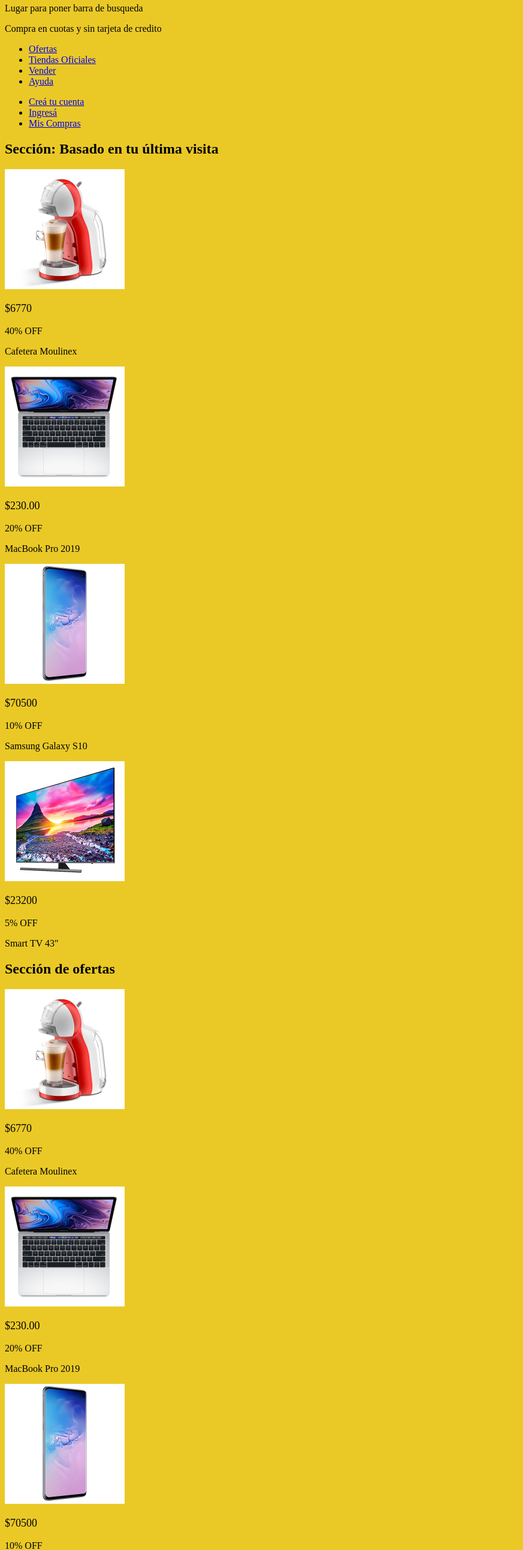
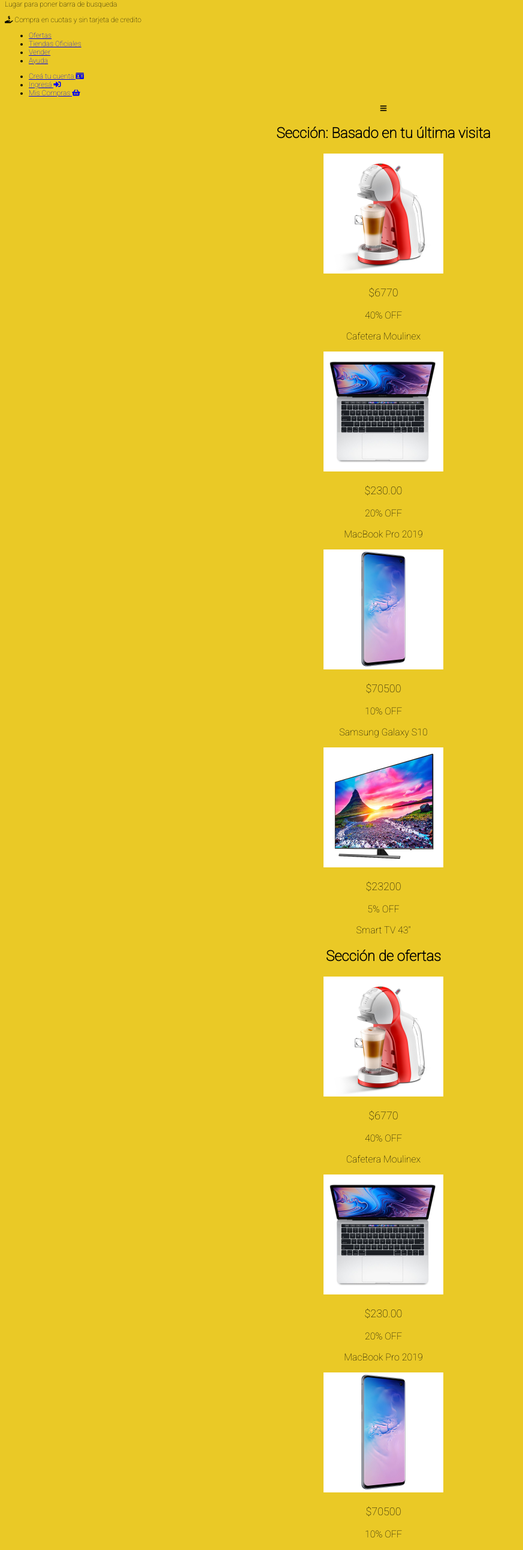
Before and after one commit to mmschiavon/mercadoliebre, a website: page views/home.html in a window 1280 px wide. Shown: the part 123-2707 px from the top of the page at 60% size, without its empty margins (0-873 px from the left). Drawn offline with Linux system fonts and the light colour scheme; files that its build step writes are made by us from their sources; files whose address does not match are found by name.

Commit message:
Push Agregando Estilos

```diff
--- a/public/css/style.css
+++ b/public/css/style.css
@@ -1,23 +1,32 @@
 * {
 background-color: #EAC926;
-};
-cuerpo-de-texto {
-    font-size: 12px;
+font-size: 12px;
+font-family: 'Roboto', sans-serif;
+}
 
-}
 .titulares {
     font-size: 24px;
-
 }
 .precios {
     font-size: 18px;
 
 }
-descuentos {
+.descuentos {
     font-size: 16px;
 
 }
-descripciones {
+.descripciones {
     font-size: 16px;
 
 }
+div {
+    text-align: center;
+}
+section {
+    text-align: center;
+}
+footer i {
+    font-size: 2em;
+    margin-bottom: 10px;
+    color: #03264C;
+}
--- a/views/home.html
+++ b/views/home.html
@@ -6,6 +6,7 @@
     <meta name="viewport" content="width=device-width, initial-scale=1.0" />
 
     <link rel="stylesheet" href="/static/css/style.css">
+    <link href="https://cdnjs.cloudflare.com/ajax/libs/font-awesome/5.15.3/css/all.min.css" rel="stylesheet" />
 
     <link rel="preconnect" href="https://fonts.googleapis.com">
     <link rel="preconnect" href="https://fonts.gstatic.com" crossorigin>
@@ -16,8 +17,8 @@
   <body>
     <header>
       <img height="100px" src="/static/images/logo-mercado-liebre.svg" alt="logo"/>
-      <p>Lugar para poner barra de busqueda</p>
-      <p> Compra en cuotas y sin tarjeta de credito</p>
+      <p> Lugar para poner barra de busqueda</p>
+      <p> <i class="fas fa-hand-holding-usd"></i> Compra en cuotas y sin tarjeta de credito</p>
       <nav>
         <ul>
           <li><a href="#">Ofertas</a></li>
@@ -27,56 +28,57 @@
         </ul>
 
         <ul>
-          <li><a href="#">Creá tu cuenta</a></li>
-          <li><a href="#">Ingresá</a></li>
-          <li><a href="#">Mis Compras</a></li>
+          <li><a href="#">Creá tu cuenta <i class="fas fa-id-card" ></i> </a></li>
+          <li><a href="#">Ingresá <i class="fas fa-sign-in-alt"></i> </a></li>
+          <li><a href="#">Mis Compras <i class="fas fa-shopping-basket"></i> </a></li>
         </ul>
       </nav>
+      <div class="burger-menu"> <i class="fas fa-bars"></i></div>
     </header>
 <main>
-        <section>
+        <section >
             <h2 class='titulares'>Sección: Basado en tu última visita</h2>
             <img height="200px" src="/static/images/img-cafetera-moulinex.jpg" alt="cafetera">
             <p class='precios'>$6770</p>
-            <p>40% OFF</p>
-            <p>Cafetera Moulinex</p>
+            <p class='descuentos'>40% OFF</p>
+            <p class='descripciones'>Cafetera Moulinex</p>
 
             <img height="200px" src="/static/images/img-macbook-pro-2019.jpg" alt="macbook-pro">
             <p class='precios'>$230.00</p>
-            <p>20% OFF</p>
-            <p>MacBook Pro 2019</p>
+            <p class='descuentos'>20% OFF</p>
+            <p class='descripciones'>MacBook Pro 2019</p>
 
             <img height="200px" src="/static/images/img-samsung-galaxy-s10.jpg" alt="celular">
             <p class='precios'>$70500</p>
-            <p>10% OFF</p>
-            <p>Samsung Galaxy S10</p>
+            <p class='descuentos'>10% OFF</p>
+            <p class='descripciones'>Samsung Galaxy S10</p>
 
             <img height="200px" src="/static/images/img-tv-samsung-smart.jpg" alt="tv">
             <p class='precios'>$23200</p>
-            <p>5% OFF</p>
-            <p>Smart TV 43"</p>
+            <p class='descuentos'>5% OFF</p>
+            <p class='descripciones'>Smart TV 43"</p>
         </section>
         <section>
             <h2 class='titulares'>Sección de ofertas</h2>
             <img height="200px" src="/static/images/img-cafetera-moulinex.jpg" alt="cafetera">
             <p class='precios'>$6770</p>
-            <p>40% OFF</p>
-            <p>Cafetera Moulinex</p>
+            <p class='descuentos'>40% OFF</p>
+            <p class='descripciones'>Cafetera Moulinex</p>
 
             <img height="200px" src="/static/images/img-macbook-pro-2019.jpg" alt="macbook-pro">
             <p class='precios'>$230.00</p>
-            <p>20% OFF</p>
-            <p>MacBook Pro 2019</p>
+            <p class='descuentos'>20% OFF</p>
+            <p class='descripciones'>MacBook Pro 2019</p>
 
             <img height="200px" src="/static/images/img-samsung-galaxy-s10.jpg" alt="celular">
             <p class='precios'>$70500</p>
-            <p>10% OFF</p>
-            <p>Samsung Galaxy S10</p>
+            <p class='descuentos'>10% OFF</p>
+            <p class='descripciones'>Samsung Galaxy S10</p>
 
             <img height="200px" src="/static/images/img-tv-samsung-smart.jpg" alt="tv">
             <p class='precios'>$23200</p>
-            <p>5% OFF</p>
-            <p>Smart TV 43"</p>
+            <p class='descuentos'>5% OFF</p>
+            <p class='descripciones'>Smart TV 43"</p>
         </section>
     </main>
   </body>
@@ -84,14 +86,17 @@
 
 <footer>
   <section>
+      <i class="fas fa-credit-card"></i>
       <h3>Paga con tarjeta en efectivo</h3>
       <p>Con Mercado Liebre Cash, tenés cuotas sin ineteres con tarjeta o efectivo en puntos de pago.¡Y siempre es seguro!</p>
   </section>
   <section>
+      <i class="fas fa-gift"></i>
       <h3>Envios gratis desde $2500</h3>
       <p>Solo por estar registrad@ en Mercado Liebre tenés envíos gratis en miles de productos. Es un beneficio de Mercado Puntos</p>
   </section>
   <section>
+    <i class="fas fa-user-shield"></i>
     <h3>Seguridad, de principio a fin</h3>
     <p>¿No te gusta? ¡Devolvelo! En Mercado Liebre, no hay nnada que no puedas hacer, porque estas siempre protegid@</p>
   </section>
```
